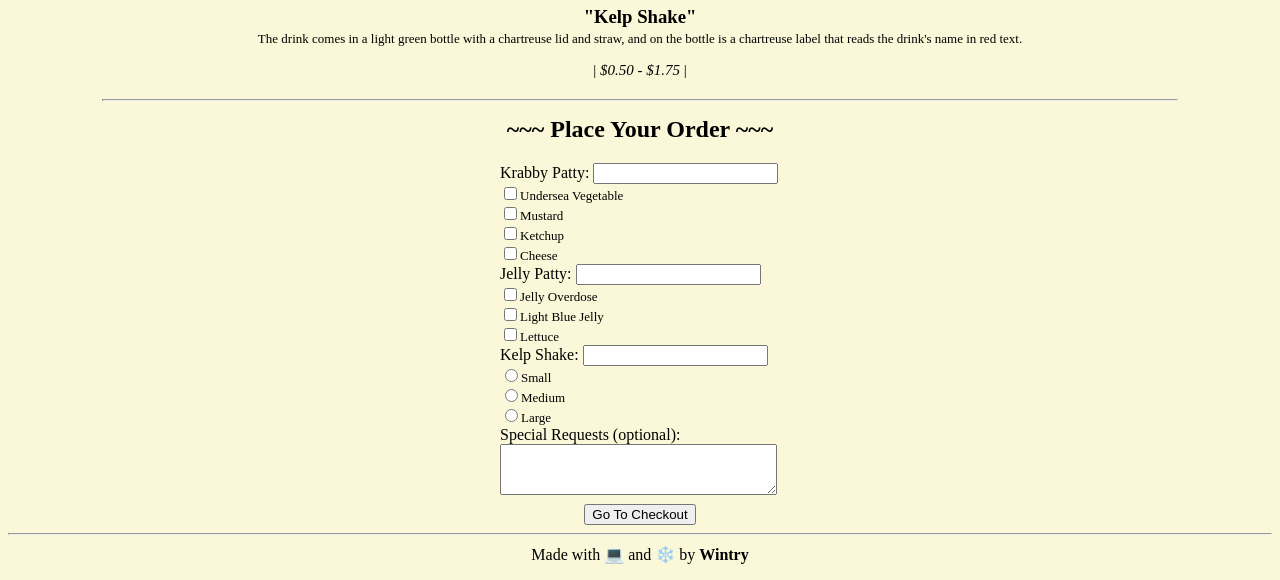
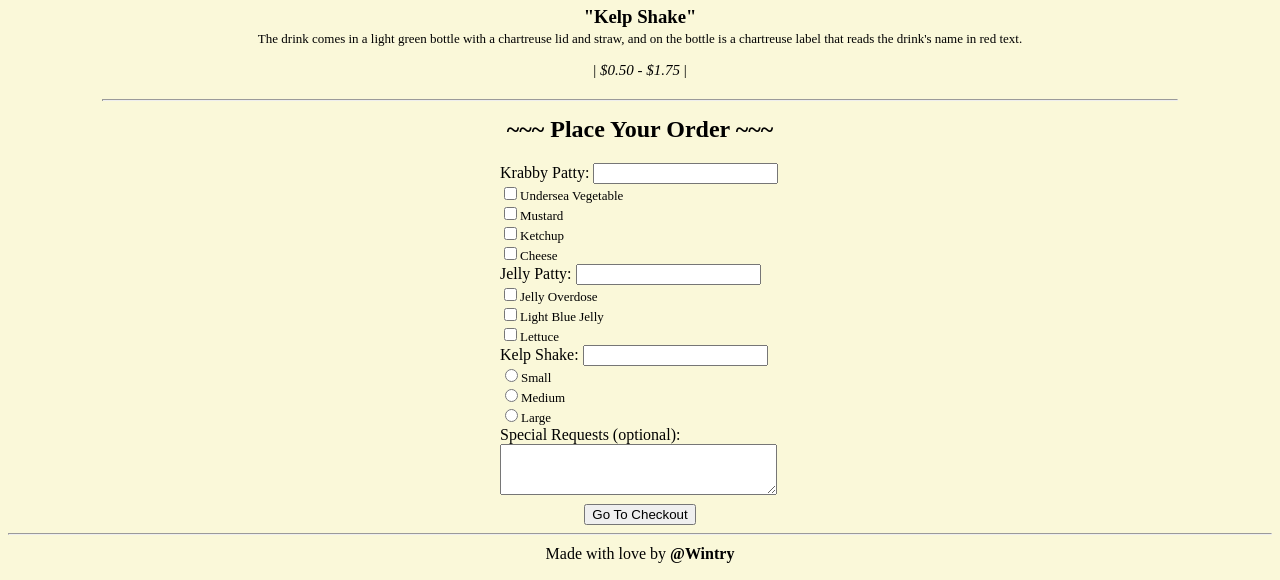
Before and after one commit to wintriest/codedex-html-restaurant-menu, a plain HTML site: page index.html in a window 1280 px wide. Shown: the part 1739-2319 px from the top of the page. Drawn offline with Linux system fonts and the light colour scheme.

Commit message:
Revised footer paragraph

```diff
--- a/index.html
+++ b/index.html
@@ -175,7 +175,7 @@
         </main>
         <hr>
         <footer>
-            <p>Made with 💻 and ❄️ by <b>Wintry</b></p>
+            <p>Made with love by <b>@Wintry</b></p>
         </footer>
     </body>
 </html>
```
